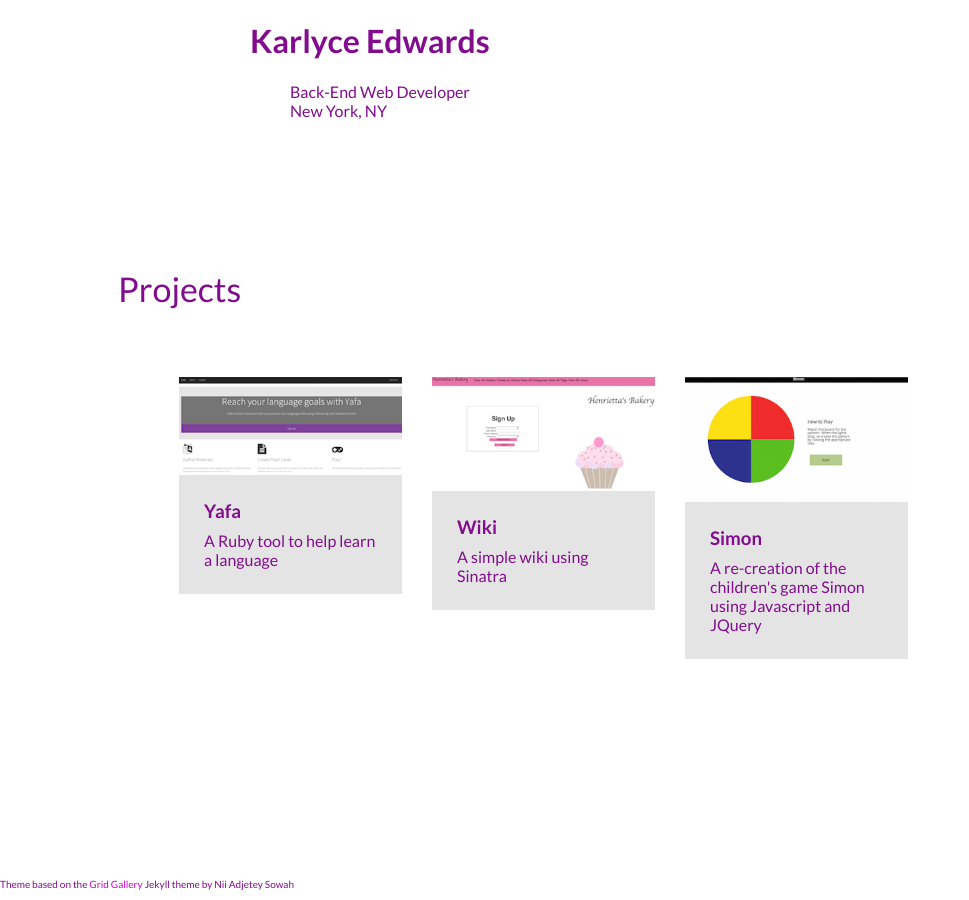
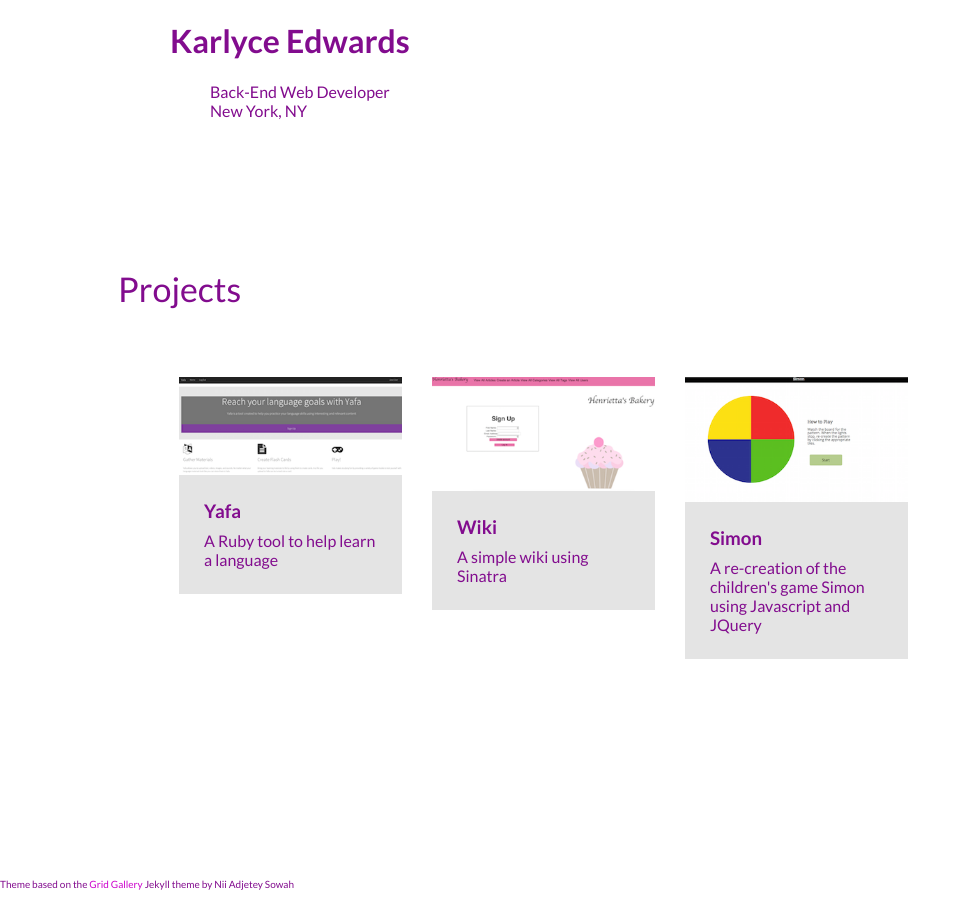
Before and after one commit to KEdwards1/KEdwards1.github.io, a Jekyll site: the page built from index.html, in a window 1280 px wide. Shown: the whole page, without its empty margins (0-969 px from the left). Built offline with Jekyll 4.4.1, drawn with Linux system fonts in a browser that asks for light colours; Markdown is read by kramdown in place of the engine named in the settings.

Commit message:
fixed header spacing

```diff
--- a/css/component.css
+++ b/css/component.css
@@ -255,7 +255,7 @@
 .user-description{
 		min-height: 200px;
 		max-width: 32em;
-		margin-left: 250px;
+		margin-left: 170px;
 }
 
 .user-description ul{
```
Also changed, not shown: 1 other file.
